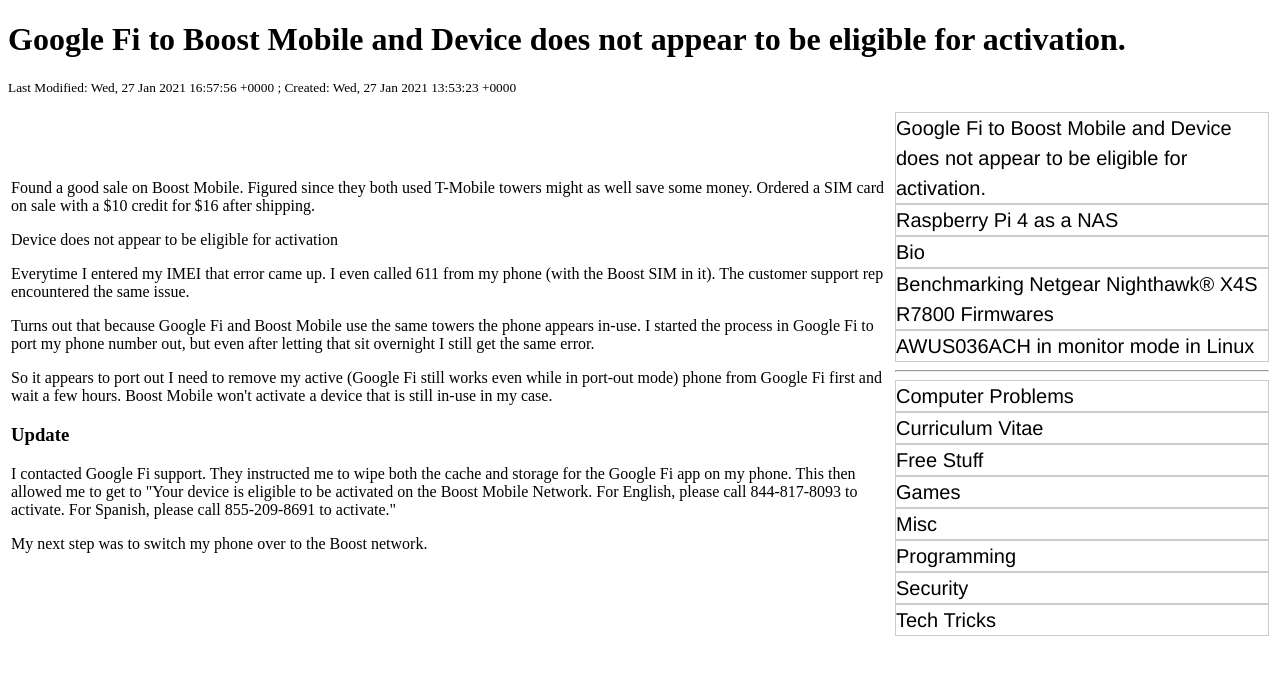
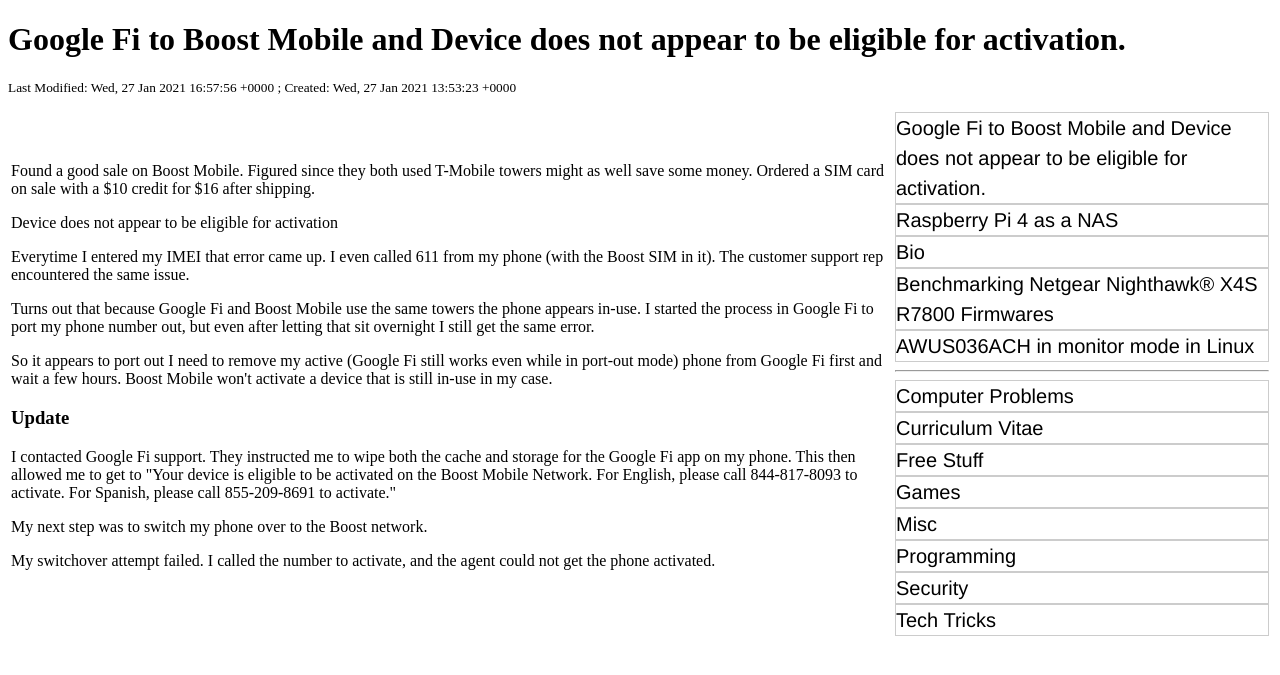
Before and after one commit to rbeede/rbeede.github.io, a Jekyll site: the page built from _posts/2021-01-27-google-fi-to-boost-mobile.html, in a window 1280 px wide. Shown: the top 675 px of the page. Built offline with Jekyll 4.4.1, drawn with Linux system fonts in a browser that asks for light colours.

Commit message:
Update 2021-01-27-google-fi-to-boost-mobile.html

```diff
--- a/_posts/2021-01-27-google-fi-to-boost-mobile.html
+++ b/_posts/2021-01-27-google-fi-to-boost-mobile.html
@@ -32,3 +32,7 @@
 <p>
 My next step was to switch my phone over to the Boost network.
 </p>
+
+<p>
+My switchover attempt failed. I called the number to activate, and the agent could not get the phone activated.
+</p>
```
